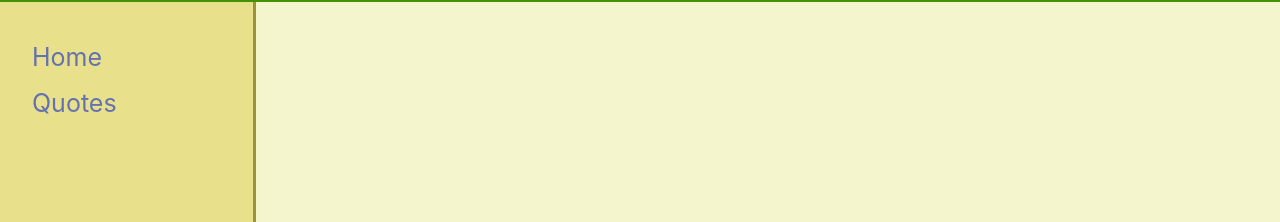
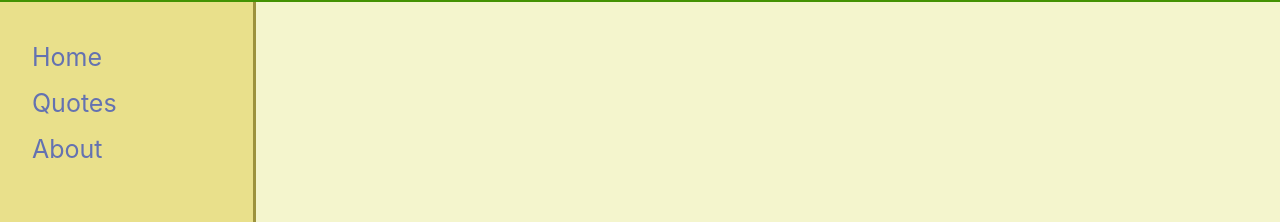
Before and after one commit to wjwat/bananakingz.net, a website built with webpack: page src/index.html in a window 1280 px wide. Shown: the part 94-316 px from the top of the page. Built offline with nearby package versions, Linux system fonts and the light colour scheme; files whose address does not match are found by name.

Commit message:
Add link to about section
Co-Authored-by: Ryan B. <theryanbass@gmail.com>

```diff
--- a/src/index.html
+++ b/src/index.html
@@ -14,6 +14,7 @@
       <nav>
         <a href="home/" target="content">Home</a>
         <a href="quotes/" target="content">Quotes</a>
+        <a href="about/" target="content">About</a>
       </nav>
     </div>
     <div class="main">
--- a/src/index.js
+++ b/src/index.js
@@ -2,6 +2,7 @@ import $ from 'jquery';
 import './css/yacck.css';
 import './css/site.css';
 
+import './modules/about/about.js';
 import './modules/home/home.js';
 import './modules/quotes/quotes.js';
 
```
